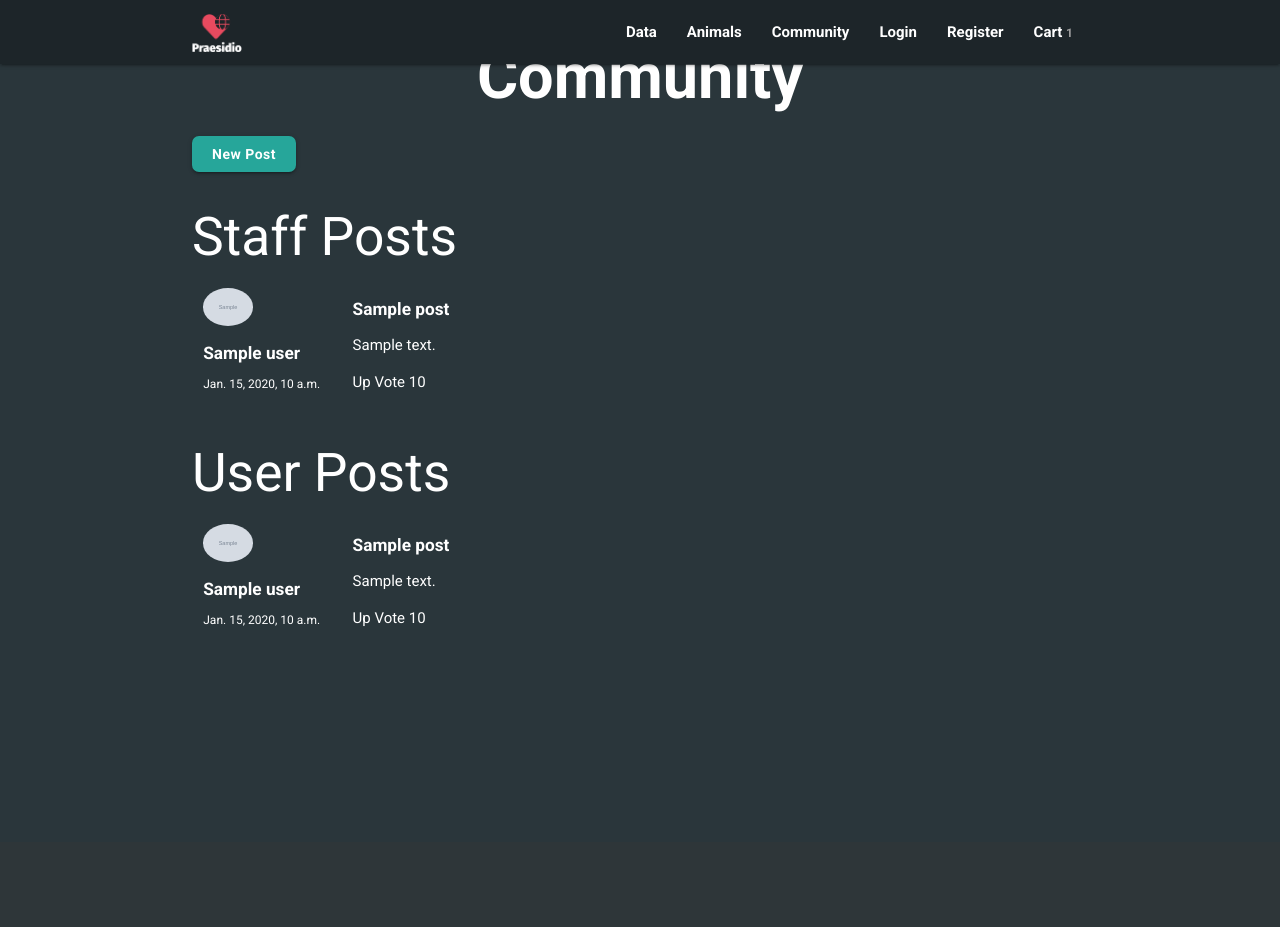
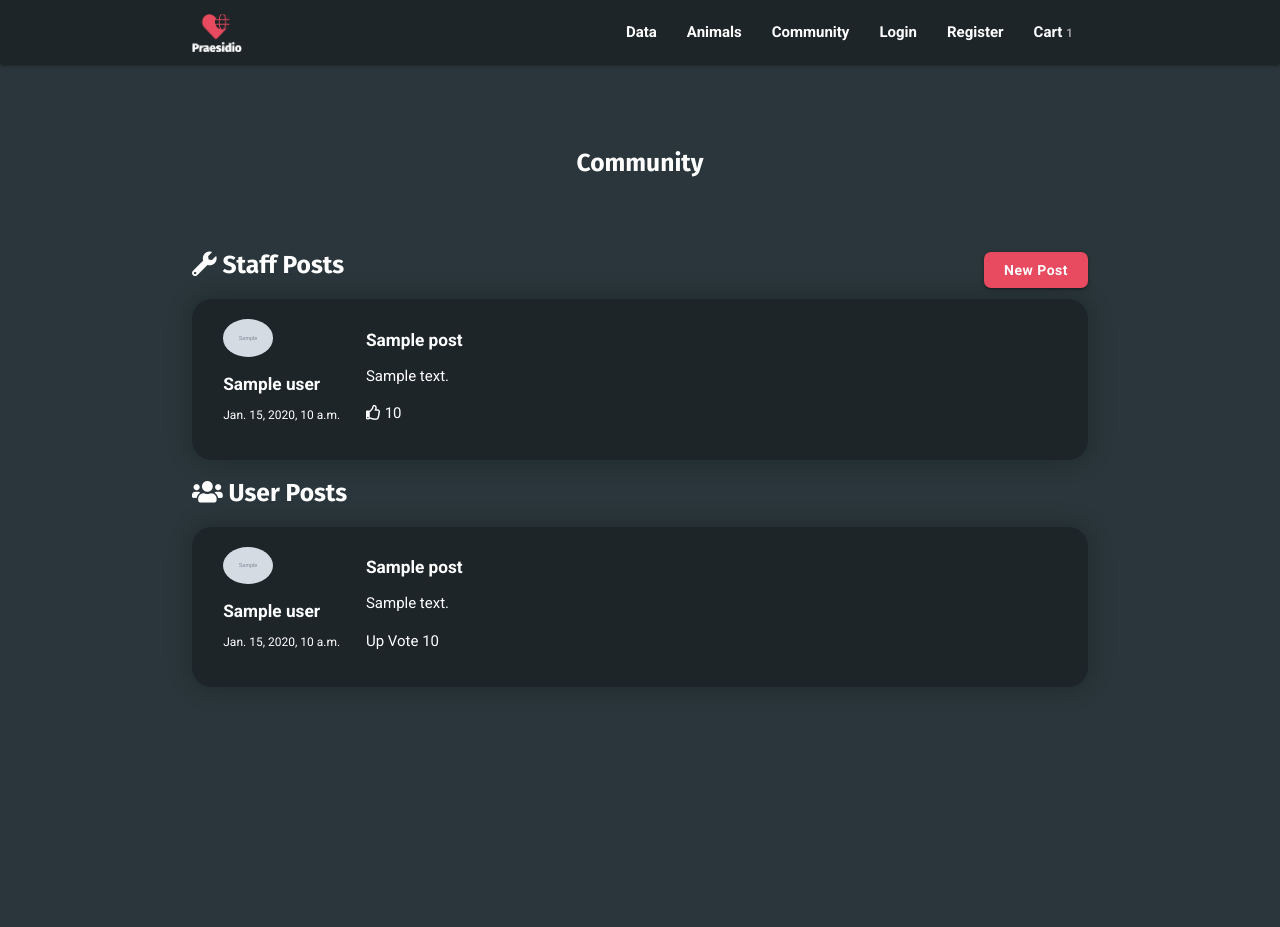
Before and after one commit to Khalem/Milestone-Project-5, a Django app: template community/templates/community.html in a window 1280 px wide. Shown: the top 927 px of the page. Before the commit the page ends 626 px from the top, so only its background shows below. Run offline with Django 3.2, Linux system fonts and the light colour scheme; the template is opened without the code that fills it: most values are stand-ins (such as "Sample title", 1, 10 or a date in 2020); grey boxes marked "Sample" are stand-in pictures; some libraries are stand-ins or nearby versions.

Commit message:
Styled community

```diff
--- a/community/templates/community-post-new.html
+++ b/community/templates/community-post-new.html
@@ -5,16 +5,18 @@
 {% block title %}Community{% endblock %}
 
 {% block content %}
+    <div class="my-wrapper valign-wrapper">
         <div class="container">
-        <h1 class="center">New Post</h1>
+            <h5 class="bold center">New Post</h5>
             <div class="row">
                 <div class="col s12 m6 offset-m3">
                     <form method="POST">
                         {% csrf_token %}
                         {{ form | materializecss }}
-                    <button type="submit" class="btn">Save</button>
+                        <button type="submit" class="btn bg-red">Save</button>
                     </form>
                 </div>
             </div>
         </div>
+    </div>
 {% endblock %}
--- a/community/templates/community.html
+++ b/community/templates/community.html
@@ -6,13 +6,13 @@
 
 {% block content %}
     <div class="container">
-        <h1 class="bold center">Community</h1>
-        <a class="btn" href="{% url 'new_post' %}">New Post</a>
-        <h2>Staff Posts</h2>
+        <h5 class="bold center xl-spaced">Community</h5>
+        <a class="btn bg-red right" href="{% url 'new_post' %}">New Post</a>
+        <h5 class="bold small-spaced"><i class="fas fa-wrench"></i> Staff Posts</h5>
         <!-- Get Staff Posts -->
         {% for post in staff_posts %}
-            <div class="row">
-                <div class="col s5 m2 profile-box">
+            <div class="row help-container shadow-25b">
+                <div class="col s4 m2 profile-box">
                     {% if post.user.profile.image %}
                         <img class="comment-profile-img" src="/media/{{ post.user.profile.image }}" alt="{{ user }} Profile Image"/>
                     {% else %}
@@ -21,19 +21,26 @@
                         <h6 class="bold">{{ post.user }}</h6>
                         <p class="small truncate">{{ post.published_date }}</p>
                 </div>
-                <div class="col s7 m10">
+                <div class="col s8 m10">
                     <a href="{% url 'post_detail' post.id %}"><h6 class="bold">{{ post.title }}</h6>
                     <p class="truncate">{{ post.content }}</p></a>
-                    <p><a href="{% url 'up_vote_post' post.id %}">Up Vote</a> {{ post.postupvote.score }}</p>
+                    <p><a class="tooltipped" data-tooltip="I like this!" href="{% url 'up_vote_post' post.id %}">
+                            {% if user in post.postupvote.up_voted.all %}
+                                <i class="far fa-thumbs-up c-red"></i>
+                            {% else %}
+                                <i class="far fa-thumbs-up"></i>
+                            {% endif %}
+                        </a>{{ post.postupvote.score }}</p>
                 </div>
             </div>
         {% endfor %}
 
         <!-- Staff Pagination -->
+        <!-- Added user_page variable to href so user doesn't lose their user page when switching staff pages -->
         {% if staff_posts.has_other_pages %}
-            <ul class="pagination">
+            <ul class="pagination center">
                 {% if staff_posts.has_previous %}
-                    <li class="waves-effect"><a href="?staff_page={{ staff_posts.previous_page_number }}"><i class="material-icons">chevron_left</i></a></li>
+                    <li class="waves-effect"><a href="?staff_page={{ staff_posts.previous_page_number }}&user_page={{ user_page }}"><i class="material-icons">chevron_left</i></a></li>
                 {% else %}
                     <li class="disabled"><i class="material-icons">chevron_left</i></li>
                 {% endif %}
@@ -41,11 +48,11 @@
                     {% if staff_posts.number == i %}
                         <li class="active"><a href="#!">{{ i }}</a></li>
                     {% else %}
-                        <li class="waves-effect"><a href="?staff_page={{ i }}">{{ i }}</a></li>
+                        <li class="waves-effect"><a href="?staff_page={{ i }}&user_page={{ user_page }}">{{ i }}</a></li>
                     {% endif %}
                 {% endfor %}
                 {% if staff_posts.has_next %}
-                    <li class="waves-effect"><a href="?staff_page={{ staff_posts.next_page_number }}"><i class="material-icons">chevron_right</i></a></li>
+                    <li class="waves-effect"><a href="?staff_page={{ staff_posts.next_page_number }}&user_page={{ user_page }}"><i class="material-icons">chevron_right</i></a></li>
                 {% else %}
                     <li class="disabled"><a href="#!"><i class="material-icons">chevron_right</i></a></li>
                 {% endif %}
@@ -53,10 +60,10 @@
         {% endif %}
 
         <!-- Get Posts -->
-        <h2>User Posts</h2>
+        <h5 class="bold small-spaced"><i class="fas fa-users"></i> User Posts</h5>
         {% for post in user_posts %}
-            <div class="row">
-                <div class="col s5 m2 profile-box">
+            <div class="row help-container shadow-25b">
+                <div class="col s4 m2 profile-box">
                     {% if post.user.profile.image %}
                         <img class="comment-profile-img" src="/media/{{ post.user.profile.image }}" alt="{{ user }} Profile Image"/>
                     {% else %}
@@ -65,7 +72,7 @@
                         <h6 class="bold">{{ post.user }}</h6>
                         <p class="small truncate">{{ post.published_date }}</p>
                 </div>
-                <div class="col s7 m10">
+                <div class="col s8 m10">
                     <a href="{% url 'post_detail' post.id %}"><h6 class="bold">{{ post.title }}</h6>
                     <p class="truncate">{{ post.content }}</p></a>
                     <p><a href="#">Up Vote</a> {{ post.postupvote.score }}</p>
@@ -74,10 +81,11 @@
         {% endfor %}
 
         <!-- Pagination -->
+        <!-- Added staff_page variable to href so user doesn't lose their staff page when switching user pages -->
         {% if user_posts.has_other_pages %}
-            <ul class="pagination">
+            <ul class="pagination center">
                 {% if user_posts.has_previous %}
-                    <li class="waves-effect"><a href="?user_page={{ user_posts.previous_page_number }}"><i class="material-icons">chevron_left</i></a></li>
+                    <li class="waves-effect"><a href="?user_page={{ user_posts.previous_page_number }}&staff_page={{ staff_page }}"><i class="material-icons">chevron_left</i></a></li>
                 {% else %}
                     <li class="disabled"><i class="material-icons">chevron_left</i></li>
                 {% endif %}
@@ -85,11 +93,11 @@
                     {% if user_posts.number == i %}
                         <li class="active"><a href="#!">{{ i }}</a></li>
                     {% else %}
-                        <li class="waves-effect"><a href="?user_page={{ i }}">{{ i }}</a></li>
+                        <li class="waves-effect"><a href="?user_page={{ i }}&staff_page={{ staff_page }}">{{ i }}</a></li>
                     {% endif %}
                 {% endfor %}
                 {% if user_posts.has_next %}
-                    <li class="waves-effect"><a href="?user_page={{ user_posts.next_page_number }}"><i class="material-icons">chevron_right</i></a></li>
+                    <li class="waves-effect"><a href="?user_page={{ user_posts.next_page_number }}&staff_page={{ staff_page }}"><i class="material-icons">chevron_right</i></a></li>
                 {% else %}
                     <li class="disabled"><a href="#!"><i class="material-icons">chevron_right</i></a></li>
                 {% endif %}
```
Also changed, not shown: community/templates/community-post.html (+43 -16 lines), community/views.py (+6 -1 lines), media/profile_img/Profile.jpg (added). Lines whose indentation alone changed are shown as unchanged.
